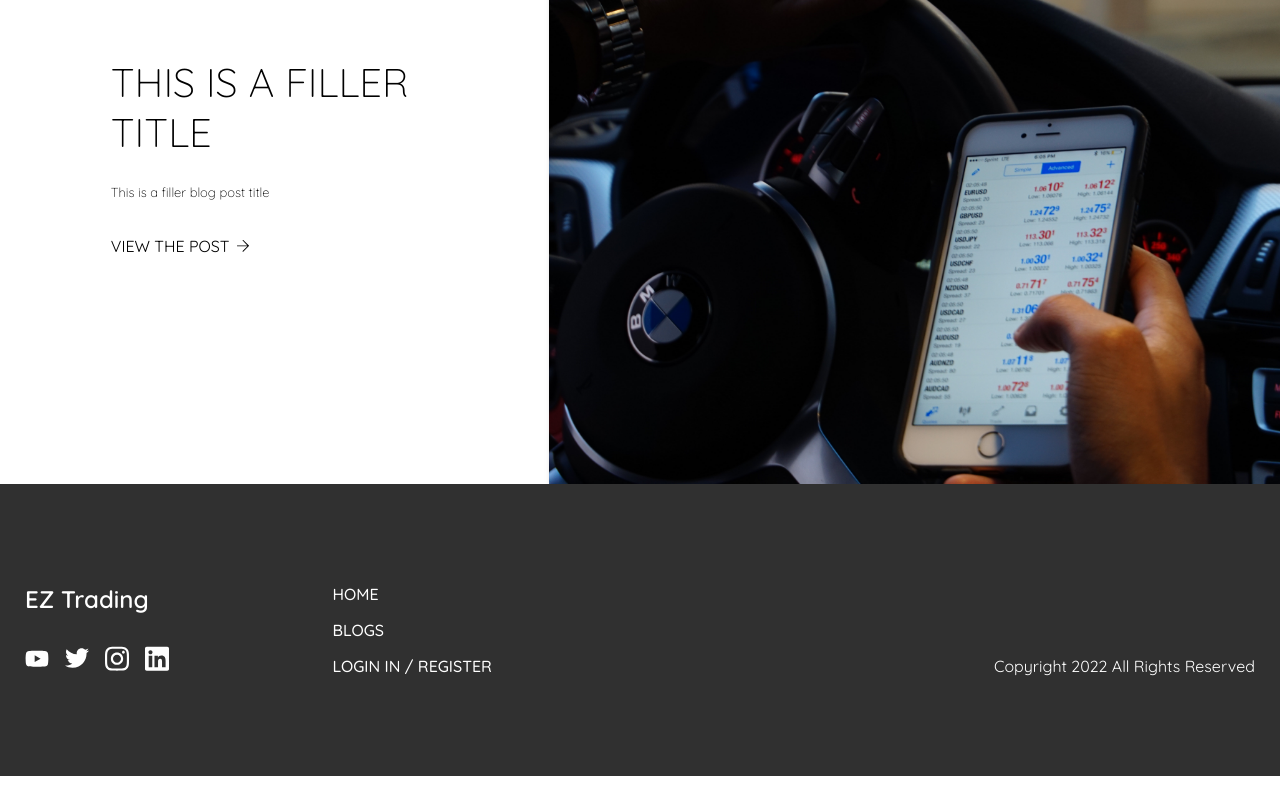
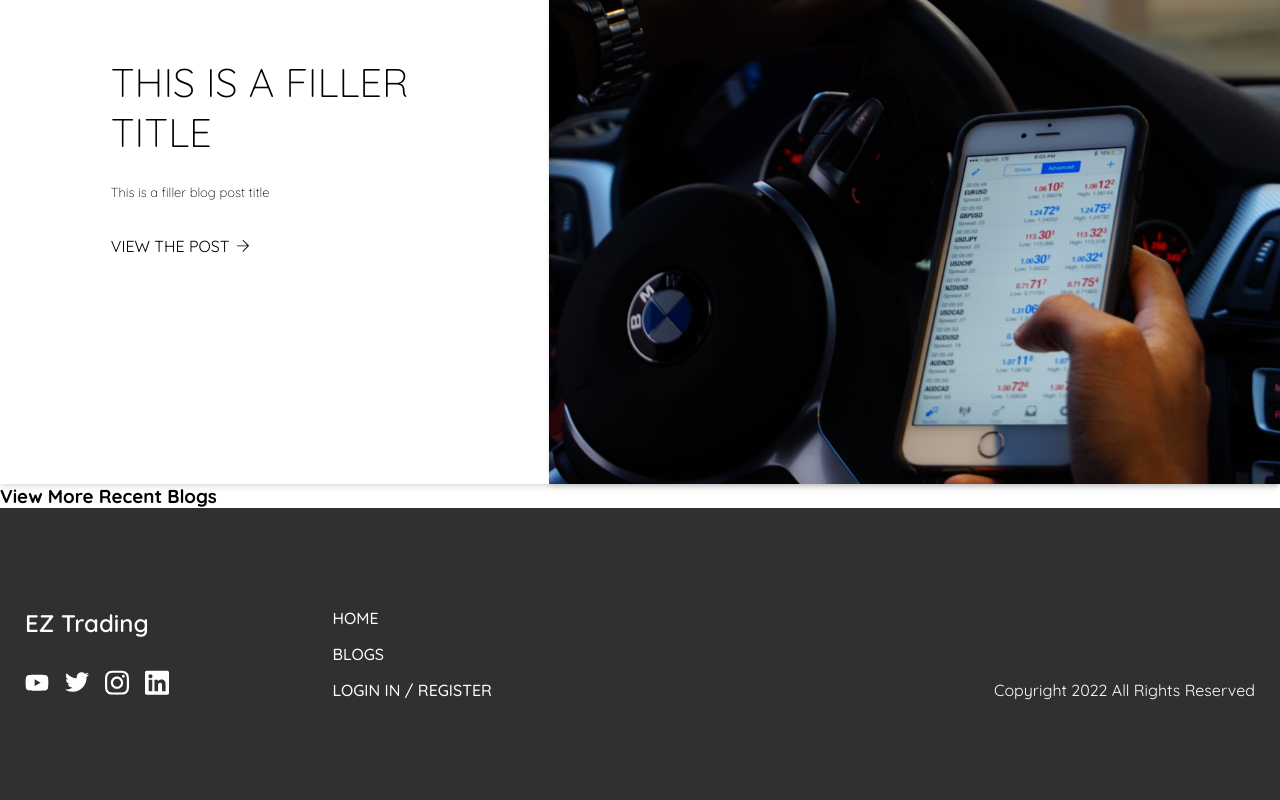
Before and after one commit to Ismaeltech/Trading-blog, a Vue app: page / in a window 1280 px wide. Shown: the part 1546-2346 px from the top of the page. Before the commit the page ends 2322 px from the top, so only its background shows below. Built offline with nearby package versions, Linux system fonts and the light colour scheme; what vue2-editor would draw is missing.

Commit message:
Added data sampleBlogCards, an array that has a blogtitle, blogcoverphoto and the blogdate in home.vue. Imported and registered BlogCards component. Added blogcards html in home.vue.

```diff
--- /dev/null
+++ b/src/components/BlogCard.vue
@@ -0,0 +1,13 @@
+<template>
+  <div></div>
+</template>
+
+<script>
+export default {
+
+}
+</script>
+
+<style>
+
+</style>
--- a/src/views/Home.vue
+++ b/src/views/Home.vue
@@ -2,14 +2,23 @@
   <div class="home">
     <BlogPost :post="welcomeScreen" />
     <BlogPost :post="post" v-for="(post, index) in sampleBlogPost" :key="index" />
+    <div class="blog-card-wrap">
+      <div class="container">
+        <h3>View More Recent Blogs</h3>
+        <div class="blog-cards">
+          <BlogCards v-for="(post, index) in sampleBlogCards" :key="index" />
+        </div>
+      </div>
+    </div>
   </div>
 </template>
 
 <script>
 import BlogPost from "../components/BlogPost";
+import BlogCards from "../components/BlogCard";
 export default {
   name: "Home",
-  components: { BlogPost },
+  components: { BlogPost, BlogCards },
   data() {
     return {
       welcomeScreen: {
@@ -31,6 +40,12 @@ export default {
           blogCoverPhoto: "trading",
         },
       ],
+      sampleBlogCards: [
+        { blogTitle: "Blog Card #1", blogCoverPhoto: "stock-1", blogDate: "February 21, 2022 " },
+        { blogTitle: "Blog Card #2", blogCoverPhoto: "stock-2", blogDate: "February 21, 2022 " },
+        { blogTitle: "Blog Card #3", blogCoverPhoto: "stock-3", blogDate: "February 21, 2022 " },
+        { blogTitle: "Blog Card #4", blogCoverPhoto: "stock-4", blogDate: "February 21, 2022 " },
+      ],
     };
   },
 };
```
